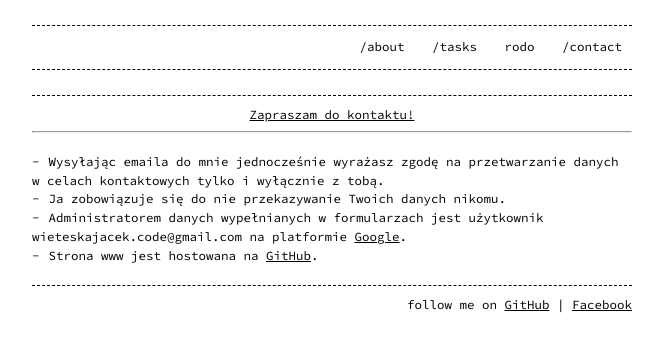
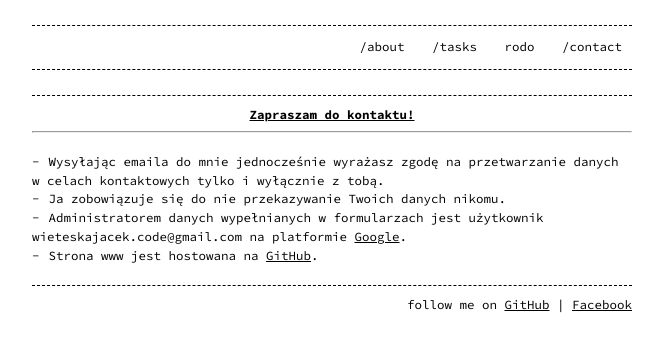
Before and after one commit to esccode/esccode.github.io, a Jekyll site: the page built from rodo.md, in a window 1280 px wide. Shown: the top 352 px of the page, without its empty margins (308-971 px from the left). Built offline with Jekyll 4.4.1, drawn with Linux system fonts in a browser that asks for light colours.

```diff
--- a/_config.yml
+++ b/_config.yml
@@ -19,7 +19,7 @@ header_pages:
 - rodo.md
 - contact.md
 
-welcome: '<center><p><a href="https://keca13.github.io/contact">Zapraszam do kontaktu!</a></p></center><hr>'
+welcome: '<center><b><a href="https://keca13.github.io/contact">Zapraszam do kontaktu!</a></b></center><hr>'
 footer:  'follow me on <a href="https://github.com/keca13/">GitHub</a> | <a href="https://www.facebook.com/jacek.wieteska.184">Facebook</a>'
 
 style: light # dark (default) or light
```
